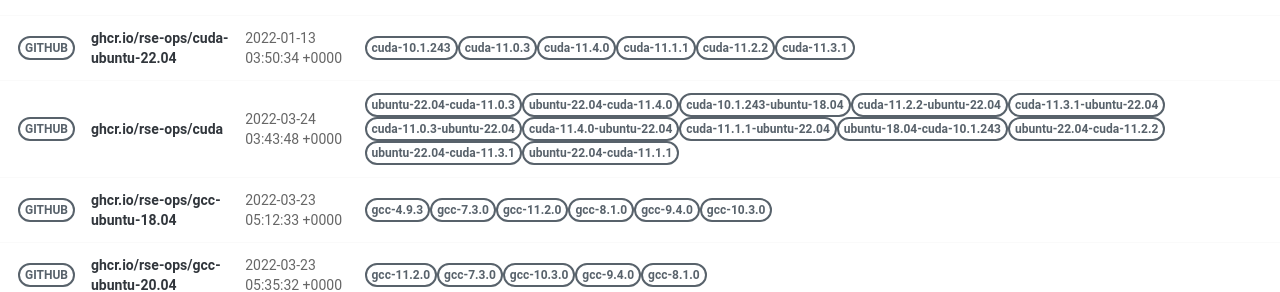
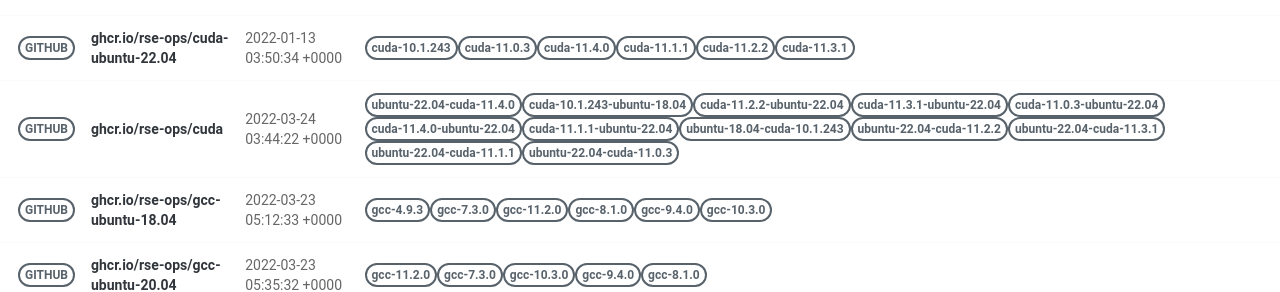
Before and after one commit to rse-ops/docker-images, a Jekyll site: the page built from pages/index.md, in a window 1280 px wide. Shown: the part 414-706 px from the top of the page. Built offline with Jekyll 4.4.1, drawn with Linux system fonts in a browser that asks for light colours; nearby versions of some CDN libraries; part of the change alters nothing that is shown.

Commit message:
Automated push to update library 2022-03-24

```diff
--- a/_library/ghcr.io-rse-ops-cuda.md
+++ b/_library/ghcr.io-rse-ops-cuda.md
@@ -1,14 +1,11 @@
 ---
 layout: container
 name: ghcr.io/rse-ops/cuda
-updated_at: 2022-03-24 03:43:48.698849
+updated_at: 2022-03-24 03:44:22.378219
 
 
 container_url: https://github.com/orgs/rse-ops/packages/container/package/cuda
 versions:
- - tag: ubuntu-22.04-cuda-11.0.3
-   dockerfile: https://github.com/rse-ops/docker-images/blob/main/ubuntu/cuda/Dockerfile
-   manifest: https://crane.ggcr.dev/manifest/ghcr.io/rse-ops/cuda:ubuntu-22.04-cuda-11.0.3
  - tag: ubuntu-22.04-cuda-11.4.0
    dockerfile: https://github.com/rse-ops/docker-images/blob/main/ubuntu/cuda/Dockerfile
    manifest: https://crane.ggcr.dev/manifest/ghcr.io/rse-ops/cuda:ubuntu-22.04-cuda-11.4.0
@@ -42,5 +39,8 @@ versions:
  - tag: ubuntu-22.04-cuda-11.1.1
    dockerfile: https://github.com/rse-ops/docker-images/blob/main/ubuntu/cuda/Dockerfile
    manifest: https://crane.ggcr.dev/manifest/ghcr.io/rse-ops/cuda:ubuntu-22.04-cuda-11.1.1
+ - tag: ubuntu-22.04-cuda-11.0.3
+   dockerfile: https://github.com/rse-ops/docker-images/blob/main/ubuntu/cuda/Dockerfile
+   manifest: https://crane.ggcr.dev/manifest/ghcr.io/rse-ops/cuda:ubuntu-22.04-cuda-11.0.3
 
 ---
```
